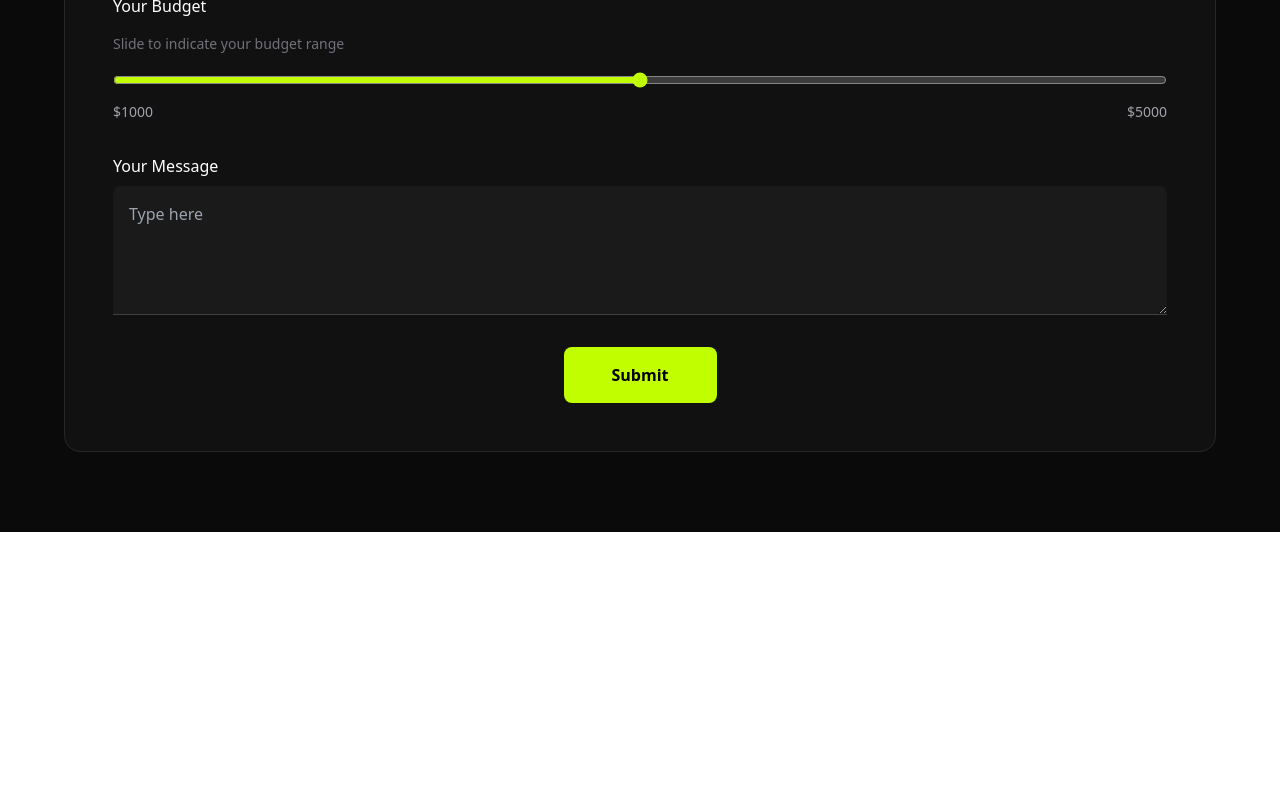
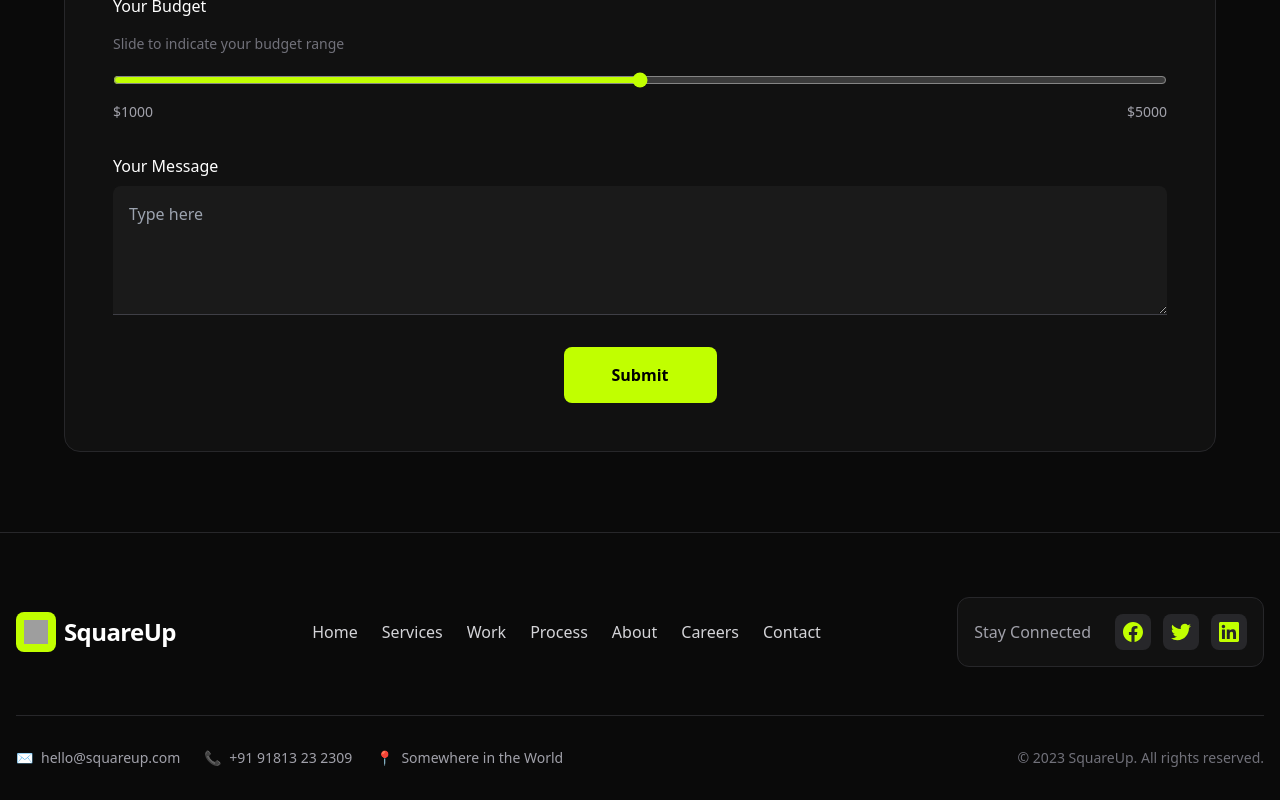
Before and after one commit to Rusmia-Rahaman-Urfa/Digital-Agency-Company, a React (Vite) app: page / in a window 1280 px wide. Shown: the part 5619-6419 px from the top of the page. Before the commit the page ends 6151 px from the top, so only its background shows below. Built offline with nearby package versions, Linux system fonts and the light colour scheme; grey boxes are pictures that could not be loaded.

Commit message:
feat: add Footer section

```diff
--- a/src/assets/components/Home.jsx
+++ b/src/assets/components/Home.jsx
@@ -451,6 +451,75 @@ const Home = () => {
 
   </div>
 </section>
+{/* FOOTER SECTION */}
+<footer className="bg-[#0a0a0a] text-white pt-16 pb-8 px-4 border-t border-zinc-800">
+  <div className="max-w-7xl mx-auto">
+
+    {/* Top Row: Logo, Navigation, and Socials */}
+    <div className="flex flex-col lg:flex-row justify-between items-center gap-10 mb-12">
+
+      {/* Logo Area */}
+      <div className="flex items-center space-x-2">
+        <div className="bg-[#c1ff00] p-2 rounded-lg">
+          {/* Using your cube logo placeholder */}
+          <img src="/vite.png" alt="SquareUp Logo" className="w-6 h-6" />
+        </div>
+        <span className="text-2xl font-bold tracking-tight">SquareUp</span>
+      </div>
+
+      {/* Navigation Links */}
+      <nav className="flex flex-wrap justify-center gap-6 text-zinc-300">
+        <a href="#" className="hover:text-[#c1ff00] transition">Home</a>
+        <a href="#" className="hover:text-[#c1ff00] transition">Services</a>
+        <a href="#" className="hover:text-[#c1ff00] transition">Work</a>
+        <a href="#" className="hover:text-[#c1ff00] transition">Process</a>
+        <a href="#" className="hover:text-[#c1ff00] transition">About</a>
+        <a href="#" className="hover:text-[#c1ff00] transition">Careers</a>
+        <a href="#" className="hover:text-[#c1ff00] transition">Contact</a>
+      </nav>
+
+      {/* Social Media Box */}
+      <div className="flex items-center space-x-4 bg-[#111111] border border-zinc-800 p-4 rounded-xl">
+        <span className="text-zinc-400 mr-2">Stay Connected</span>
+        <div className="flex space-x-3">
+          {/* Replace # with your social links */}
+          <a href="#" className="bg-zinc-800 p-2 rounded-lg hover:bg-[#c1ff00] hover:text-black transition text-[#c1ff00]">
+            <svg className="w-5 h-5" fill="currentColor" viewBox="0 0 24 24"><path d="M24 12.073c0-6.627-5.373-12-12-12s-12 5.373-12 12c0 5.99 4.388 10.954 10.125 11.854v-8.385H7.078v-3.47h3.047V9.43c0-3.007 1.792-4.669 4.533-4.669 1.312 0 2.686.235 2.686.235v2.953H15.83c-1.491 0-1.956.925-1.956 1.874v2.25h3.328l-.532 3.47h-2.796v8.385C19.612 23.027 24 18.062 24 12.073z"/></svg>
+          </a>
+          <a href="#" className="bg-zinc-800 p-2 rounded-lg hover:bg-[#c1ff00] hover:text-black transition text-[#c1ff00]">
+            <svg className="w-5 h-5" fill="currentColor" viewBox="0 0 24 24"><path d="M23.953 4.57a10 10 0 01-2.825.775 4.958 4.958 0 002.163-2.723c-.951.555-2.005.959-3.127 1.184a4.92 4.92 0 00-8.384 4.482C7.69 8.095 4.067 6.13 1.64 3.162a4.822 4.822 0 00-.666 2.475c0 1.71.87 3.213 2.188 4.096a4.904 4.904 0 01-2.228-.616v.06a4.923 4.923 0 003.946 4.84 4.996 4.996 0 01-2.212.085 4.936 4.936 0 004.604 3.417 9.867 9.867 0 01-6.102 2.105c-.39 0-.779-.023-1.17-.067a13.995 13.995 0 007.557 2.209c9.053 0 13.998-7.496 13.998-13.985 0-.21 0-.42-.015-.63A9.935 9.935 0 0024 4.59z"/></svg>
+          </a>
+          <a href="#" className="bg-zinc-800 p-2 rounded-lg hover:bg-[#c1ff00] hover:text-black transition text-[#c1ff00]">
+            <svg className="w-5 h-5" fill="currentColor" viewBox="0 0 24 24"><path d="M20.447 20.452h-3.554v-5.569c0-1.328-.027-3.037-1.852-3.037-1.853 0-2.136 1.445-2.136 2.939v5.667H9.351V9h3.414v1.561h.046c.477-.9 1.637-1.85 3.37-1.85 3.601 0 4.267 2.37 4.267 5.455v6.286zM5.337 7.433c-1.144 0-2.063-.926-2.063-2.065 0-1.138.92-2.063 2.063-2.063 1.14 0 2.064.925 2.064 2.063 0 1.139-.925 2.065-2.064 2.065zm1.782 13.019H3.555V9h3.564v11.452zM22.225 0H1.771C.792 0 0 .774 0 1.729v20.542C0 23.227.792 24 1.771 24h20.451C23.2 24 24 23.227 24 22.271V1.729C24 .774 23.2 0 22.2225 0z"/></svg>
+          </a>
+        </div>
+      </div>
+    </div>
+
+    {/* Bottom Row: Contact Info and Copyright */}
+    <div className="flex flex-col md:flex-row justify-between items-center pt-8 border-t border-zinc-800 gap-6">
+      <div className="flex flex-wrap justify-center gap-6 text-sm text-zinc-400">
+        <div className="flex items-center space-x-2">
+          <span className="text-[#c1ff00]">✉</span>
+          <span>hello@squareup.com</span>
+        </div>
+        <div className="flex items-center space-x-2">
+          <span className="text-[#c1ff00]">📞</span>
+          <span>+91 91813 23 2309</span>
+        </div>
+        <div className="flex items-center space-x-2">
+          <span className="text-[#c1ff00]">📍</span>
+          <span>Somewhere in the World</span>
+        </div>
+      </div>
+
+      <p className="text-sm text-zinc-500">
+        © 2023 SquareUp. All rights reserved.
+      </p>
+    </div>
+
+  </div>
+</footer>
 </div>
   );
 };
```
